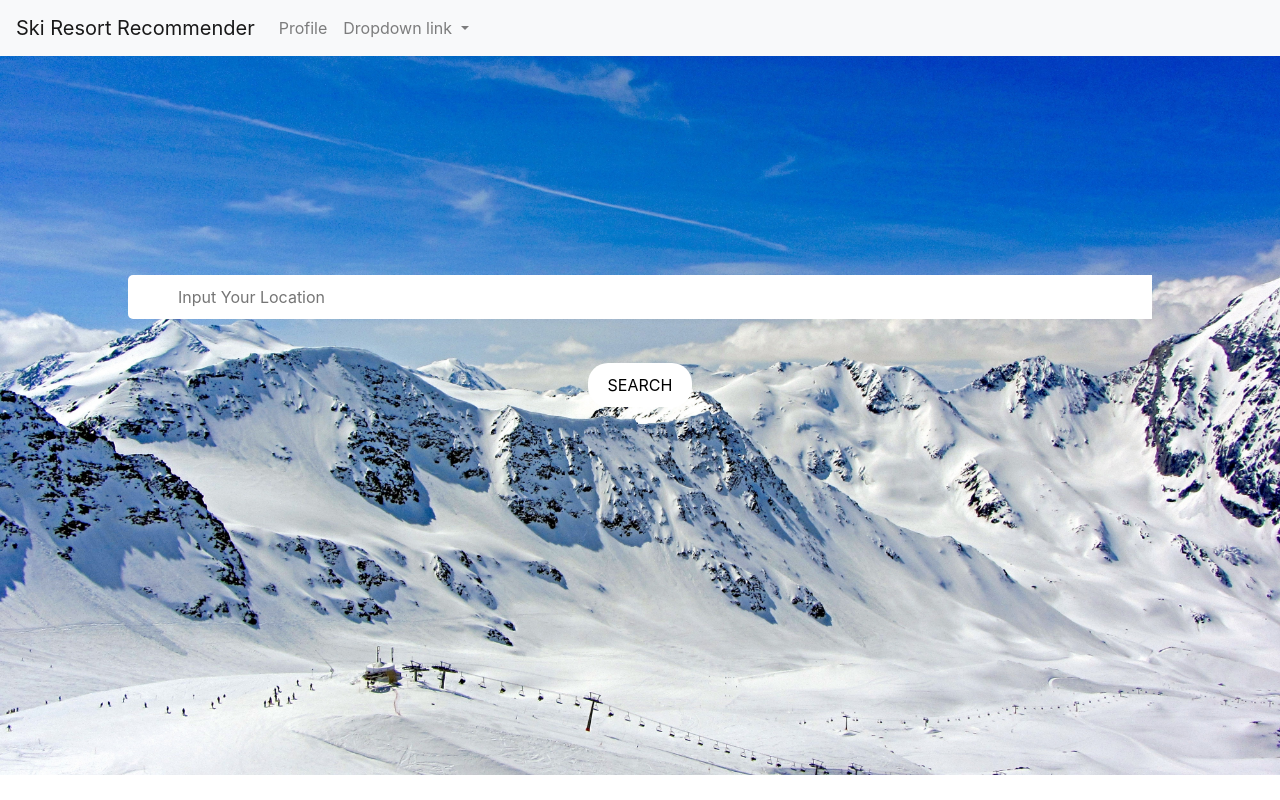
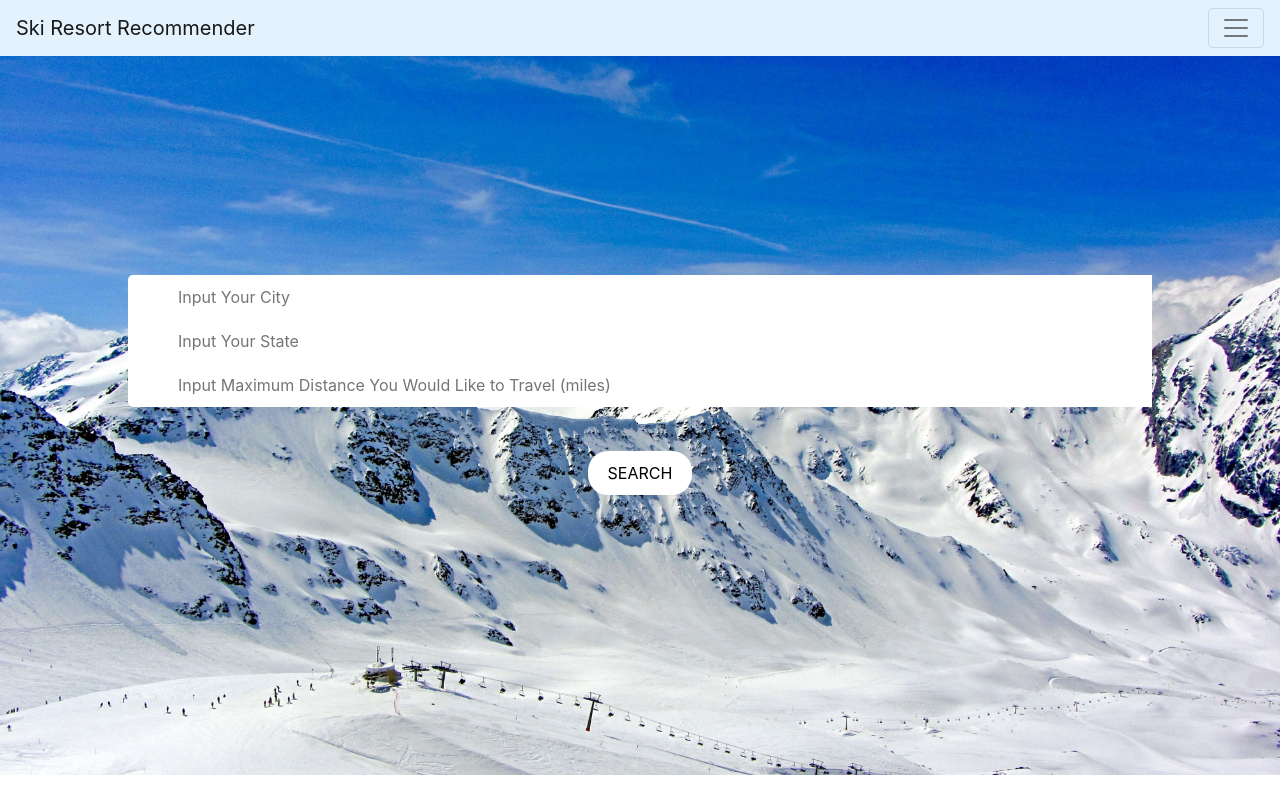
Before and after one commit to davidlyko/ski-resort-reccomender, a Flask app: page / in a window 1280 px wide. Run offline with Flask 2, Linux system fonts and the light colour scheme.

Commit message:
Final home screen

```diff
--- a/templates/home.html
+++ b/templates/home.html
@@ -81,26 +81,18 @@ button#btn-checkin {
 
 
 <body>
-    <nav class="navbar navbar-expand-lg navbar-light bg-light">
+    <nav class="navbar navbar-light" style="background-color: #e3f2fd;">
         <a class="navbar-brand" href="#">Ski Resort Recommender</a>
-        <button class="navbar-toggler" type="button" data-toggle="collapse" data-target="#navbarNavDropdown" aria-controls="navbarNavDropdown" aria-expanded="false" aria-label="Toggle navigation">
+        <button class="navbar-toggler" type="button" data-toggle="collapse" data-target="#navbarNav" aria-controls="navbarNav" aria-expanded="false" aria-label="Toggle navigation">
     <span class="navbar-toggler-icon"></span>
   </button>
-        <div class="collapse navbar-collapse" id="navbarNavDropdown">
+  <div class="collapse navbar-collapse" id="navbarNav">
     <ul class="navbar-nav">
+      <li class="nav-item active">
+        <a class="nav-link" href="#">Home <span class="sr-only">(current)</span></a>
+      </li>
       <li class="nav-item">
-              <a class="nav-link" href="#">Profile</a>
-            </li>
-
-            <li class="nav-item dropdown">
-              <a class="nav-link dropdown-toggle" href="#" id="navbarDropdownMenuLink" data-toggle="dropdown" aria-haspopup="true" aria-expanded="false">
-                Dropdown link
-              </a>
-              <div class="dropdown-menu" aria-labelledby="navbarDropdownMenuLink">
-                <a class="dropdown-item" href="#">Action</a>
-                <a class="dropdown-item" href="#">Another action</a>
-                <a class="dropdown-item" href="#">Something else here</a>
-              </div>
+        <a class="nav-link" href="#">About</a>
       </li>
     </ul>
   </div>
@@ -114,8 +106,16 @@ button#btn-checkin {
   <form>
     <div id="input-group">
         <label for="location" class="glyphicon glyphicon-search"></label><!--
-      --><input type="text" placeholder="Input Your Location" id="location">
+         --><input type="text" placeholder="Input Your City" id="location">
 
+        <br/>
+
+        <label for="location" class="glyphicon glyphicon-search"></label><!--
+        --><input type="text" placeholder="Input Your State" id="location">
+        <br/>
+
+        <label for="location" class="glyphicon glyphicon-search"></label><!--
+        --><input type="text" placeholder="Input Maximum Distance You Would Like to Travel (miles)" id="location">
         </div>
          <br/>
     <button id="btn-checkin">Search</button>
```
Lines whose indentation alone changed are shown as unchanged.
